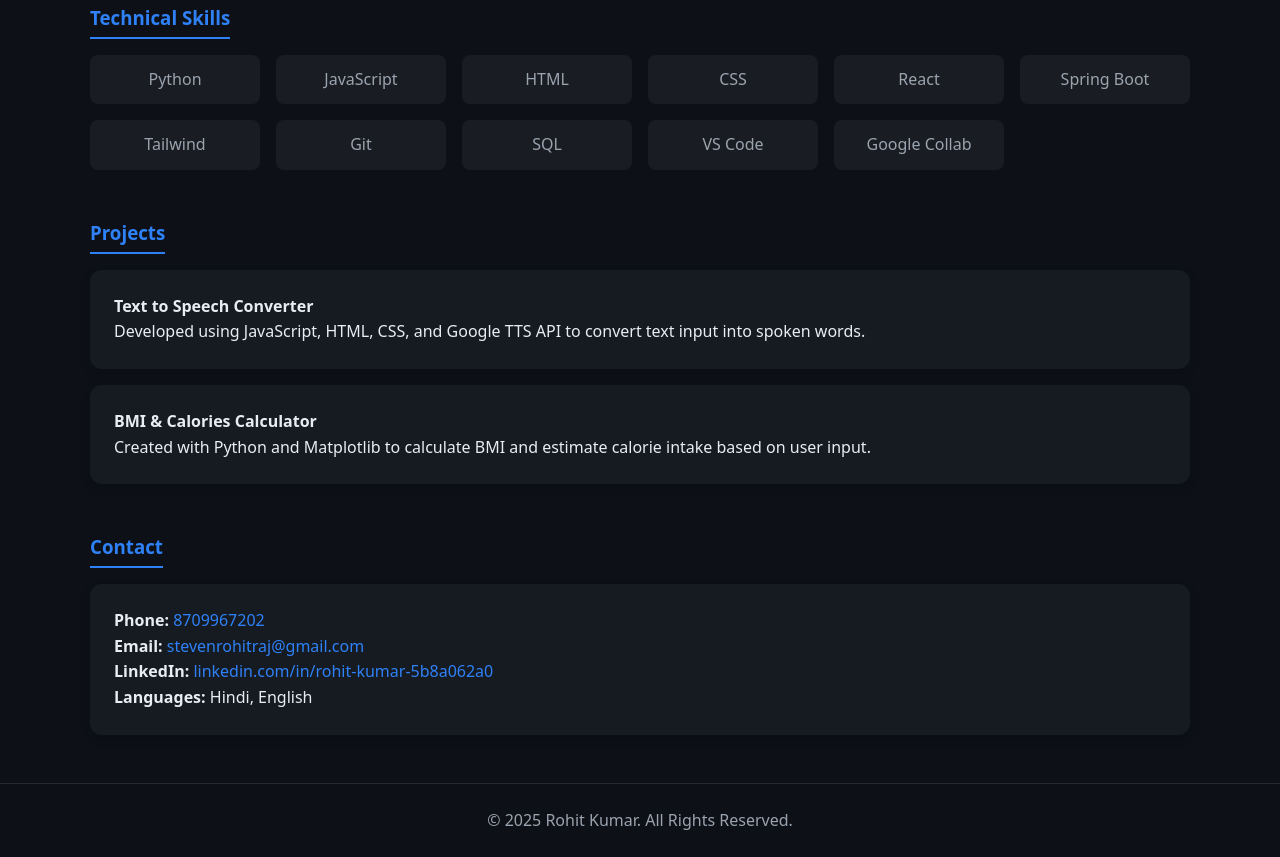
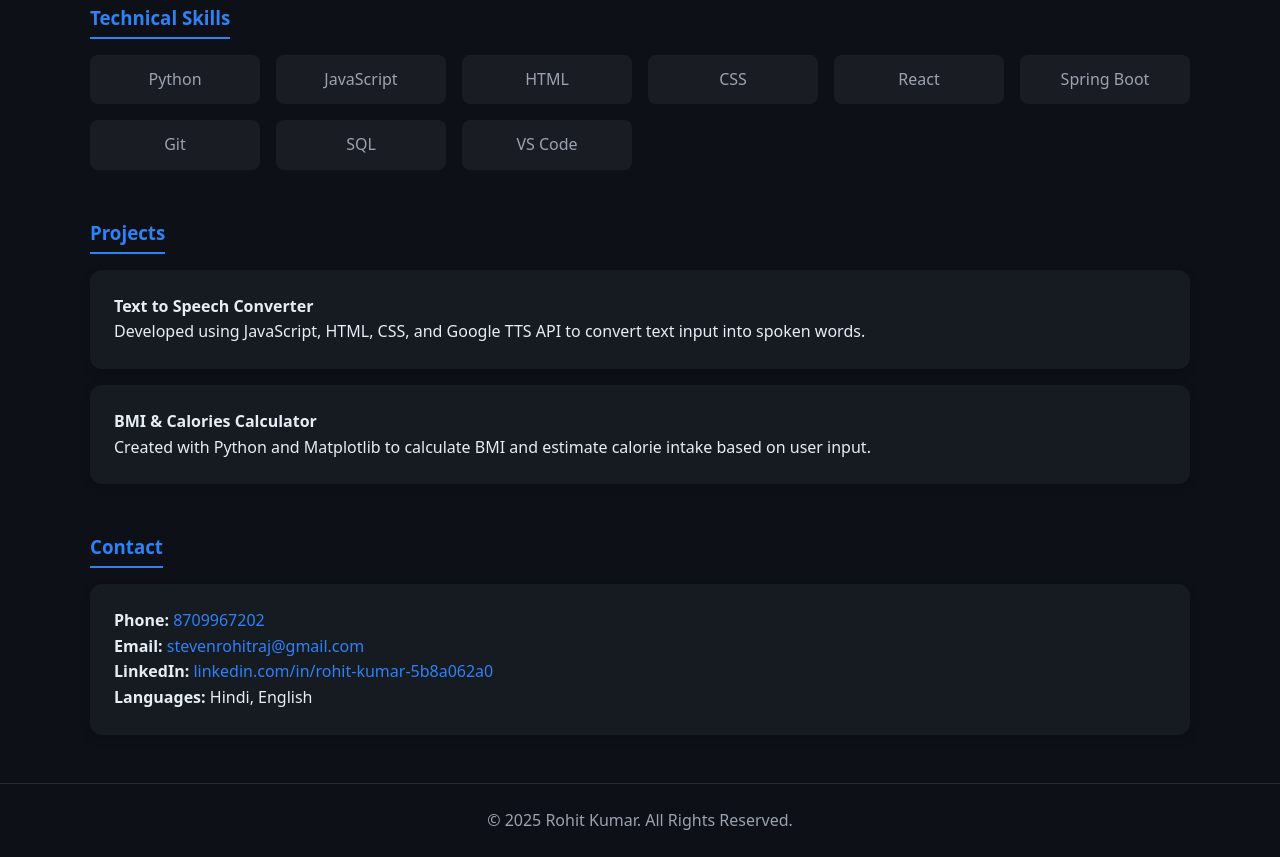
Before and after one commit to webdevrohitkumar/folio, a plain HTML site: page index.html in a window 1280 px wide. Shown: the part 900-1757 px from the top of the page. Drawn offline with Linux system fonts and the light colour scheme.

Commit message:
Update index.html

```diff
--- a/index.html
+++ b/index.html
@@ -48,11 +48,11 @@
         <div class="skill">CSS</div>
         <div class="skill">React</div>
         <div class="skill">Spring Boot</div>
-        <div class="skill">Tailwind</div>
+
         <div class="skill">Git</div>
         <div class="skill">SQL</div>
         <div class="skill">VS Code</div>
-        <div class="skill">Google Collab</div>
+
       </div>
     </section>
 
```
